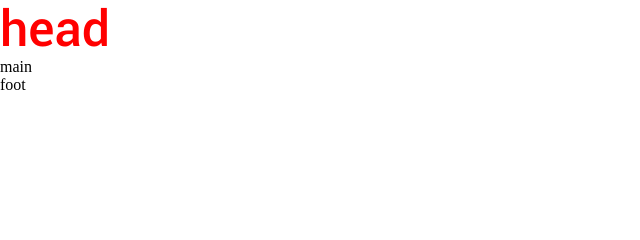
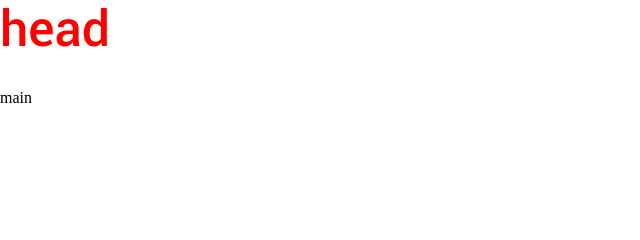
Before and after one commit to lukespicknall/restaurant-page, a website built with webpack: page dist/index.html in a window 1280 px wide. Shown: the top 240 px of the page, 0-640 px from the left. Built offline with Linux system fonts and the light colour scheme.

Commit message:
make #content into a grid to push header main and footer to the desired proportions to get a sense of eventual page layout.

```diff
--- a/src/style.css
+++ b/src/style.css
@@ -5,8 +5,14 @@
 
 body {
     margin: 0;
+
 }
 
+#content {
+    display: grid;
+    height: 100vh;
+    grid-template-rows: 4fr 30fr 2fr;
+}
 
 #header {
     color: red;
```
Also changed, not shown: dist/bundle.js.
